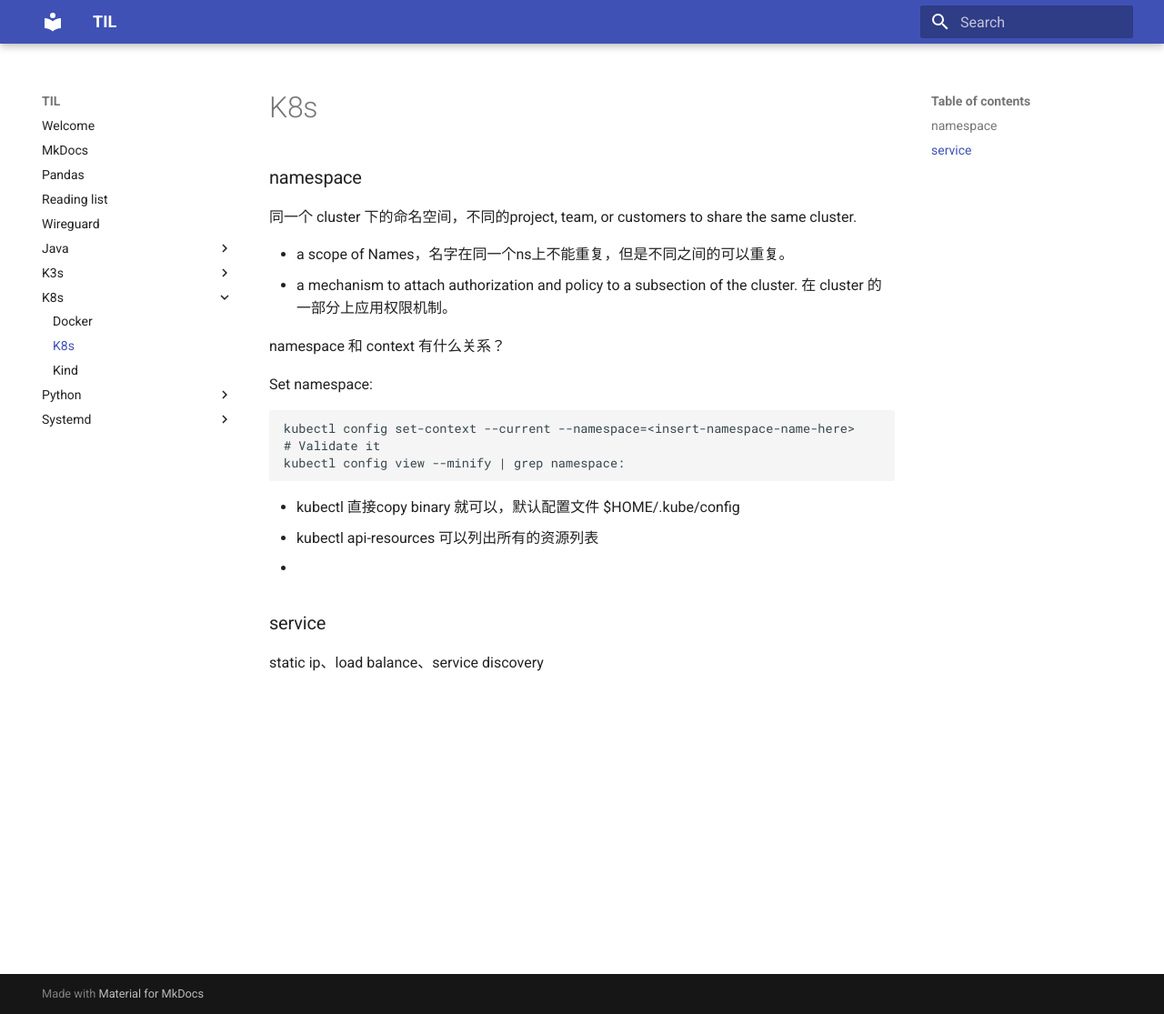
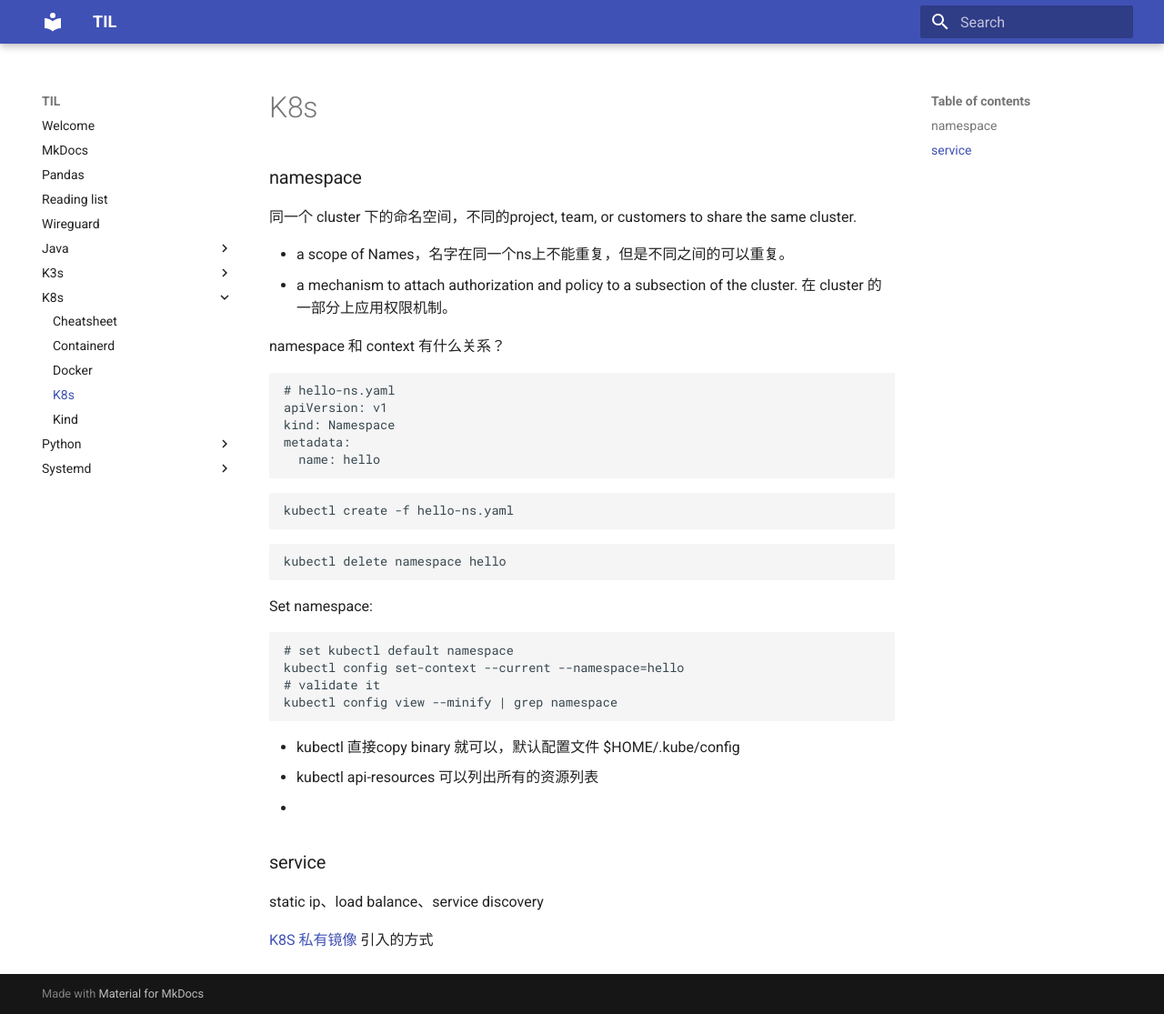
Before and after one commit to emctoo/emctoo.github.io, an MkDocs documentation site: the page built from docs/k8s/k8s.md, in a window 1280 px wide and 1115 px high. Shown: the whole window at 91% size. Built offline with MkDocs 1.6.1 and Material for MkDocs 9.7.7, drawn with Linux system fonts in a browser that asks for light colours.

Commit message:
more on k8s

````diff
--- a/docs/k8s/k8s.md
+++ b/docs/k8s/k8s.md
@@ -7,14 +7,29 @@
 
 namespace 和 context 有什么关系？
 
+```yaml
+# hello-ns.yaml
+apiVersion: v1
+kind: Namespace
+metadata:
+  name: hello
+```
 
+```shell
+kubectl create -f hello-ns.yaml
+```
+
+```
+kubectl delete namespace hello
+```
 
 Set namespace:
 
 ```shell
-kubectl config set-context --current --namespace=<insert-namespace-name-here>
-# Validate it
-kubectl config view --minify | grep namespace:
+# set kubectl default namespace
+kubectl config set-context --current --namespace=hello
+# validate it
+kubectl config view --minify | grep namespace
 ```
 
 - kubectl 直接copy binary 就可以，默认配置文件 $HOME/.kube/config
@@ -25,3 +40,7 @@ kubectl config view --minify | grep namespace:
 ### service
 
 static ip、load balance、service discovery
+
+
+
+[K8S 私有镜像](https://kirakirazone.com/2020/08/06/k8s%E6%8B%89%E5%8F%96%E7%A7%81%E6%9C%89%E9%95%9C%E5%83%8F/) 引入的方式
````
Also changed, not shown: docs/k3s/install.md (+19 -1 lines), docs/k8s/cheatsheet.md (added, +10 -0 lines), docs/k8s/containerd.md (added, +3 -0 lines), docs/systemd/dns.md (+8 -0 lines).
